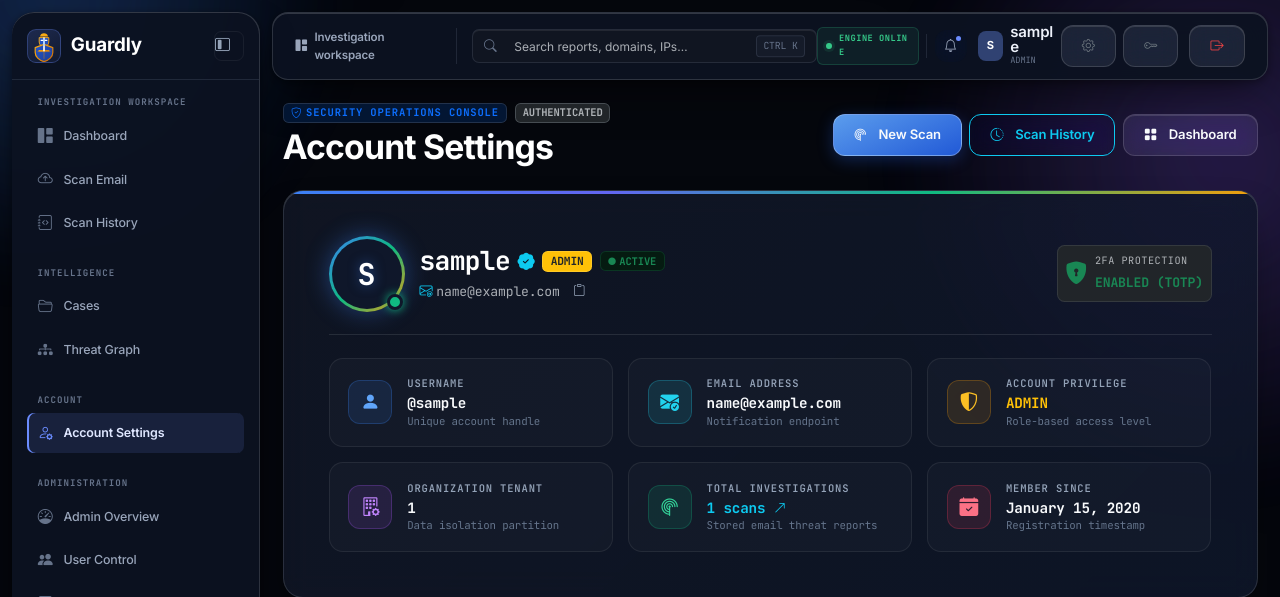
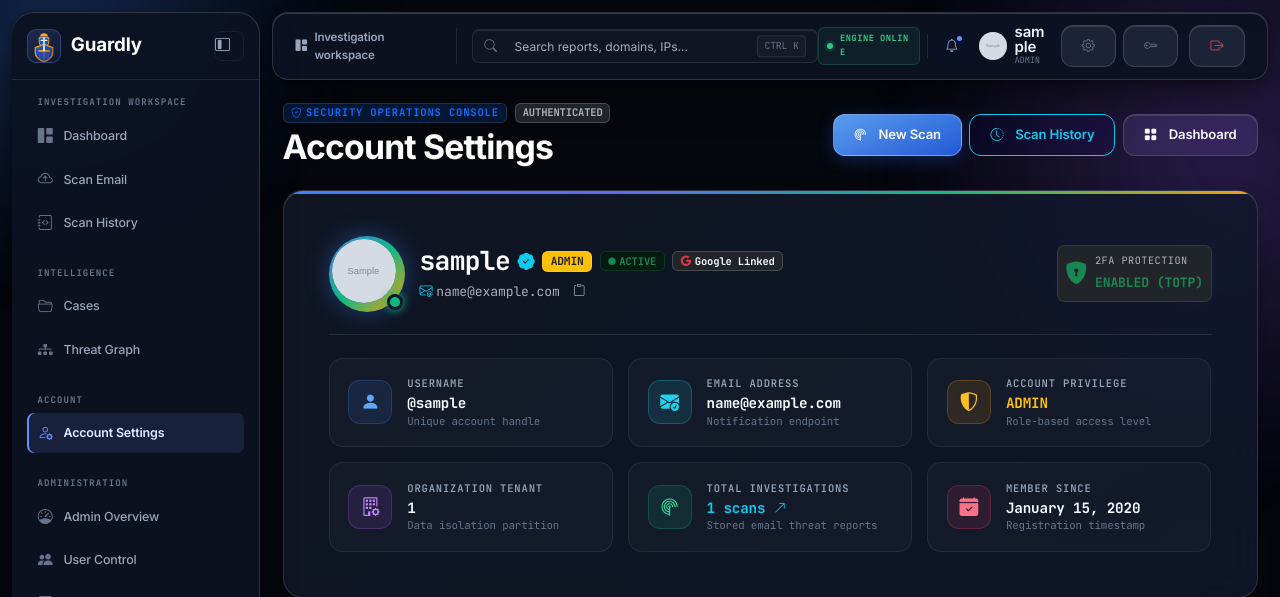
Before and after one commit to Anubhavdubey-sec/Guardly, a Flask app: page /account in a window 1280 px wide. Shown: the top 597 px of the page. Run offline with Flask 3, Linux system fonts and the light colour scheme; the visitor is signed in with stand-in values (Sample User, id 1); tables that the repository leaves empty hold one stand-in row (values such as "Sample post"); grey boxes marked "Sample" are stand-in pictures.

Commit message:
feat(oauth): strip env credentials, enhance invalid_client guidance, add avatar and Google Linked badge to account and topbar

```diff
--- a/config.py
+++ b/config.py
@@ -121,8 +121,8 @@ class Config:
     GUEST_RETENTION_HOURS = int(os.getenv("GUEST_RETENTION_HOURS") or "24")
 
     # Google OAuth2 Authentication
-    GOOGLE_CLIENT_ID = os.getenv("GOOGLE_CLIENT_ID", "")
-    GOOGLE_CLIENT_SECRET = os.getenv("GOOGLE_CLIENT_SECRET", "")
+    GOOGLE_CLIENT_ID = os.getenv("GOOGLE_CLIENT_ID", "").strip()
+    GOOGLE_CLIENT_SECRET = os.getenv("GOOGLE_CLIENT_SECRET", "").strip()
 
     # Debug Configuration
     DEBUG = os.getenv("DEBUG", "False").lower() in ("true", "1", "t")
--- a/routes/auth.py
+++ b/routes/auth.py
@@ -185,7 +185,14 @@ def google_callback():
         if not user_info:
             user_info = oauth.google.userinfo()
     except Exception as exc:
-        flash(f"Google authentication failed: {exc}", "danger")
+        err_str = str(exc)
+        if "invalid_client" in err_str or "client secret is invalid" in err_str:
+            flash(
+                "Google authentication failed: The provided Client Secret is invalid. Please copy the fresh Client Secret from Google Cloud Console (APIs & Services > Credentials > OAuth 2.0 Client IDs) and update GOOGLE_CLIENT_SECRET in your environment.",
+                "danger",
+            )
+        else:
+            flash(f"Google authentication failed: {exc}", "danger")
         return redirect(url_for("auth.login"))
 
     if not user_info or not user_info.get("email"):
--- a/templates/account.html
+++ b/templates/account.html
@@ -211,9 +211,13 @@ html.light-mode .tile-value {
         <div class="d-flex flex-column flex-md-row align-items-md-center justify-content-between gap-3 pb-4 mb-4 border-bottom border-secondary border-opacity-25">
             <div class="d-flex align-items-center gap-3">
                 <div class="avatar-orb-wrapper">
-                    <div class="avatar-orb-inner">
-                        {{ user.username[:1].upper() if user.username else 'U' }}
-                    </div>
+                    {% if user.avatar_url %}
+                        <img src="{{ user.avatar_url }}" alt="{{ user.username }}" class="avatar-orb-inner p-0" style="object-fit: cover; width: 64px; height: 64px; border-radius: 50%;" referrerpolicy="no-referrer">
+                    {% else %}
+                        <div class="avatar-orb-inner">
+                            {{ user.username[:1].upper() if user.username else 'U' }}
+                        </div>
+                    {% endif %}
                     <div class="online-beacon" title="Account Active"></div>
                 </div>
                 <div>
@@ -226,6 +230,11 @@ html.light-mode .tile-value {
                         <span class="badge bg-success-subtle text-success border border-success border-opacity-25 font-mono px-2 py-1" style="font-size: 0.7rem;">
                             <i class="bi bi-circle-fill me-1" style="font-size: 0.5rem; vertical-align: middle;"></i>ACTIVE
                         </span>
+                        {% if user.google_id %}
+                        <span class="badge bg-dark text-light border border-secondary border-opacity-50 font-mono px-2 py-1" style="font-size: 0.7rem;" title="Account linked with Google">
+                            <i class="bi bi-google text-danger me-1"></i>Google Linked
+                        </span>
+                        {% endif %}
                     </div>
                     <div class="text-muted small font-mono d-flex align-items-center flex-wrap gap-2">
                         <span><i class="bi bi-envelope-at text-info me-1"></i>{{ user.email }}</span>
--- a/templates/partials/topbar.html
+++ b/templates/partials/topbar.html
@@ -24,7 +24,11 @@
             </div>
             {% if current_user %}
                 <div class="topbar-user-profile d-flex align-items-center gap-2 ms-1">
-                    <div class="user-avatar-badge">{{ current_user.username[0]|upper }}</div>
+                    {% if current_user.avatar_url %}
+                        <img src="{{ current_user.avatar_url }}" alt="{{ current_user.username }}" class="user-avatar-badge rounded-circle p-0" style="object-fit: cover; width: 28px; height: 28px;" referrerpolicy="no-referrer">
+                    {% else %}
+                        <div class="user-avatar-badge">{{ current_user.username[0]|upper }}</div>
+                    {% endif %}
                     <div class="d-none d-lg-flex flex-column text-start">
                         <span class="user-name fw-semibold lh-1">{{ current_user.username }}</span>
                         <span class="user-role font-mono text-uppercase">{{ current_user.role }}</span>
```
Also changed, not shown: services/oauth.py (+6 -6 lines).
